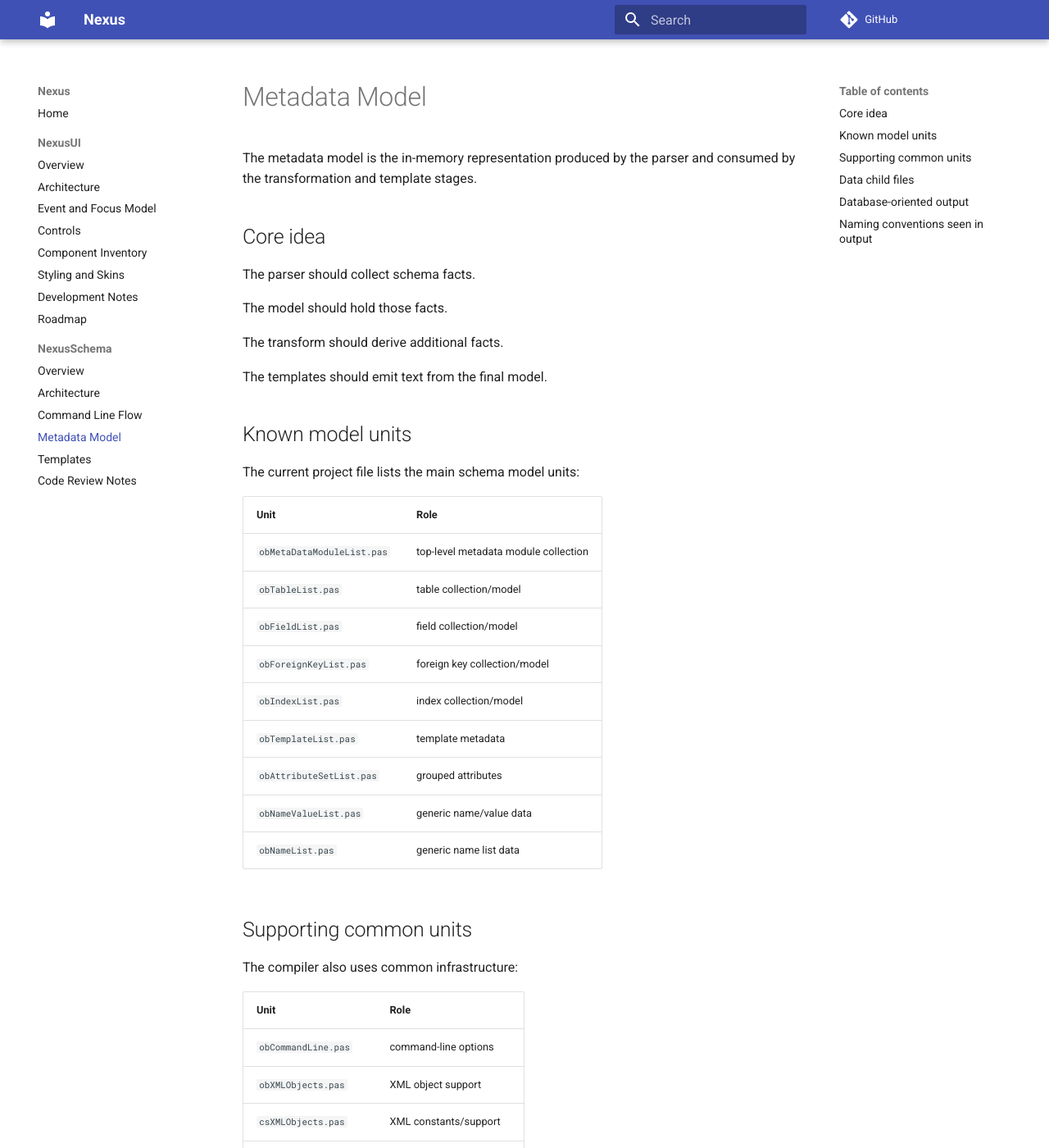
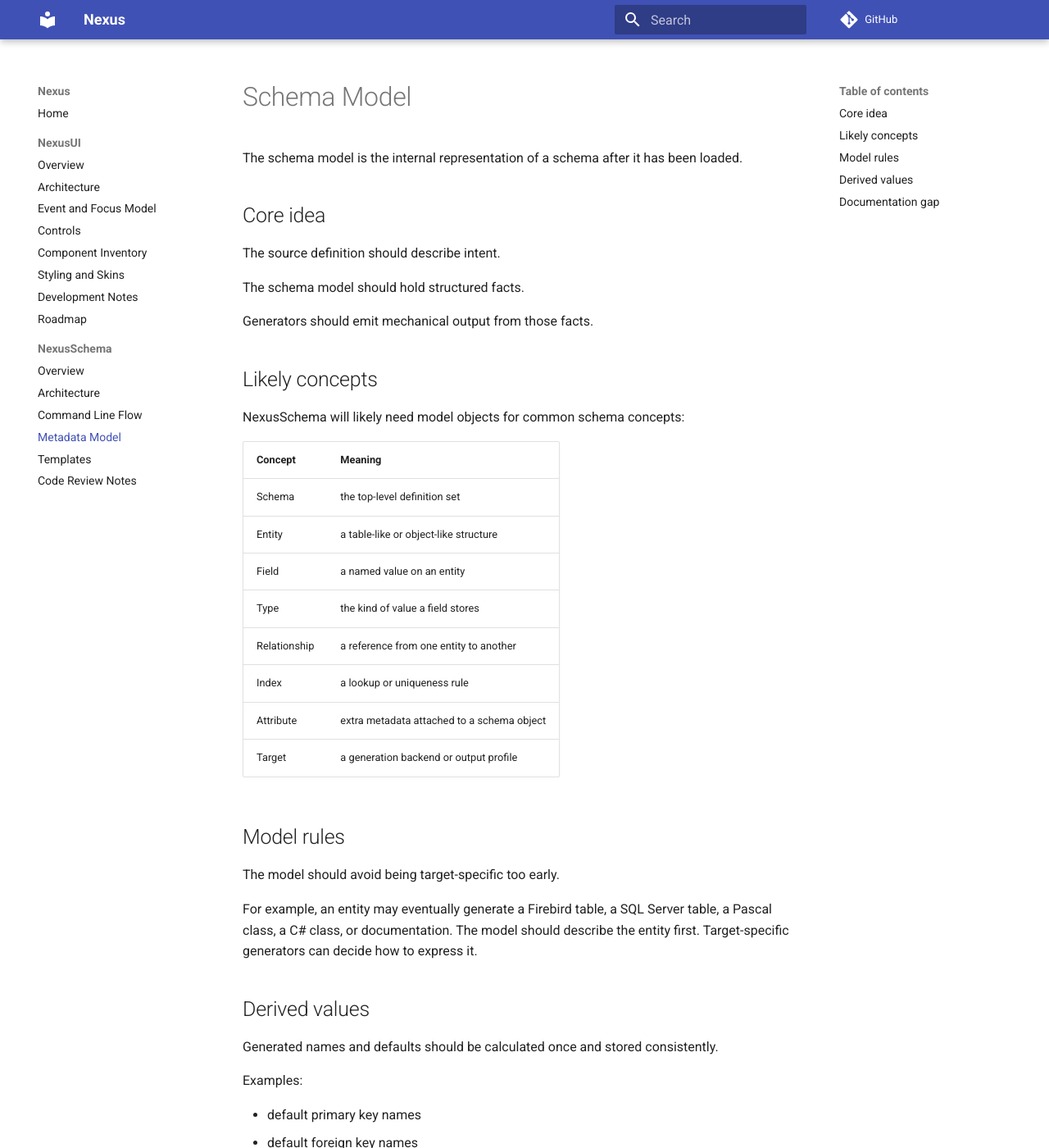
Before and after one commit to nxrp-dev/nexus, an MkDocs documentation site: the page built from docs/nexusschema/metadata-model.md, in a window 1280 px wide and 1400 px high. Shown: the whole window at 82% size. Built offline with MkDocs 1.6.1 and Material for MkDocs 9.7.7, drawn with Linux system fonts in a browser that asks for light colours; comment, search, counter and statistics services are not loaded; some of the changed text lies outside the part shown.

Commit message:
Replace NexusSchema schema model docs with public version

```diff
--- a/docs/nexusschema/metadata-model.md
+++ b/docs/nexusschema/metadata-model.md
@@ -1,87 +1,51 @@
-# Metadata Model
+# Schema Model
 
-The metadata model is the in-memory representation produced by the parser and consumed by the transformation and template stages.
+The schema model is the internal representation of a schema after it has been loaded.
 
 ## Core idea
 
-The parser should collect schema facts.
+The source definition should describe intent.
 
-The model should hold those facts.
+The schema model should hold structured facts.
 
-The transform should derive additional facts.
+Generators should emit mechanical output from those facts.
 
-The templates should emit text from the final model.
+## Likely concepts
 
-## Known model units
+NexusSchema will likely need model objects for common schema concepts:
 
-The current project file lists the main schema model units:
+| Concept | Meaning |
+| --- | --- |
+| Schema | the top-level definition set |
+| Entity | a table-like or object-like structure |
+| Field | a named value on an entity |
+| Type | the kind of value a field stores |
+| Relationship | a reference from one entity to another |
+| Index | a lookup or uniqueness rule |
+| Attribute | extra metadata attached to a schema object |
+| Target | a generation backend or output profile |
 
-| Unit | Role |
-| --- | --- |
-| `obMetaDataModuleList.pas` | top-level metadata module collection |
-| `obTableList.pas` | table collection/model |
-| `obFieldList.pas` | field collection/model |
-| `obForeignKeyList.pas` | foreign key collection/model |
-| `obIndexList.pas` | index collection/model |
-| `obTemplateList.pas` | template metadata |
-| `obAttributeSetList.pas` | grouped attributes |
-| `obNameValueList.pas` | generic name/value data |
-| `obNameList.pas` | generic name list data |
+## Model rules
 
-## Supporting common units
+The model should avoid being target-specific too early.
 
-The compiler also uses common infrastructure:
+For example, an entity may eventually generate a Firebird table, a SQL Server table, a Pascal class, a C# class, or documentation. The model should describe the entity first. Target-specific generators can decide how to express it.
 
-| Unit | Role |
-| --- | --- |
-| `obCommandLine.pas` | command-line options |
-| `obXMLObjects.pas` | XML object support |
-| `csXMLObjects.pas` | XML constants/support |
-| `libxml2.pas` | libxml2 binding |
-| `obTokenQueue.pas` | token stream support |
-| `tpTokenizer.pas` | tokenizer types/constants |
-| `utFile.pas` | file utilities |
-| `FastStrings.pas` | string helper support |
-| `FastStringFuncs.pas` | string helper functions |
+## Derived values
 
-## Data child files
+Generated names and defaults should be calculated once and stored consistently.
 
-The compiler loops through `lMetaData.Data` after the primary metadata file is processed.
+Examples:
 
-Each data item provides:
+- default primary key names
+- default foreign key names
+- default index names
+- default generated filenames
+- normalized type names
+- target-specific escaped identifiers
 
-- a name, used as `TABLE_NAME` in module-style template execution
-- a value, used as the child data filename
+If multiple generators need the same derived value, it should not be recalculated differently in each generator.
 
-That creates a two-level generation model:
+## Documentation gap
 
-1. Generate from the transformed whole metadata model.
-2. Generate additional files from metadata-referenced child data files.
-
-## Database-oriented output
-
-The current Firebird scripts show the expected database style:
-
-- create reusable domains
-- create base tables through helper procedures
-- add fields through helper procedures
-- add foreign keys through helper procedures
-- add unique constraints and indexes after table creation
-
-Generated database output should preserve this pattern unless the schema model evolves beyond it.
-
-## Naming conventions seen in output
-
-The current generated SQL uses these conventions:
-
-| Concept | Convention |
-| --- | --- |
-| Base table | `<NAME>_TBL` |
-| Primary key | `<NAME>_PK` |
-| Sequence | `<NAME>_SEQ` |
-| Before insert trigger | `<NAME>_BI` |
-| Before update trigger | `<NAME>_BU` |
-| Foreign key field | `<REFERENCE>_ID` |
-| Foreign key constraint | `<TABLE>_<FIELD>_FK` |
-
-Those are output conventions. They should not leak backward into the parser unless the source language intentionally exposes them.
+This page should eventually include the exact public schema object model once the current implementation is ready to document.
```
